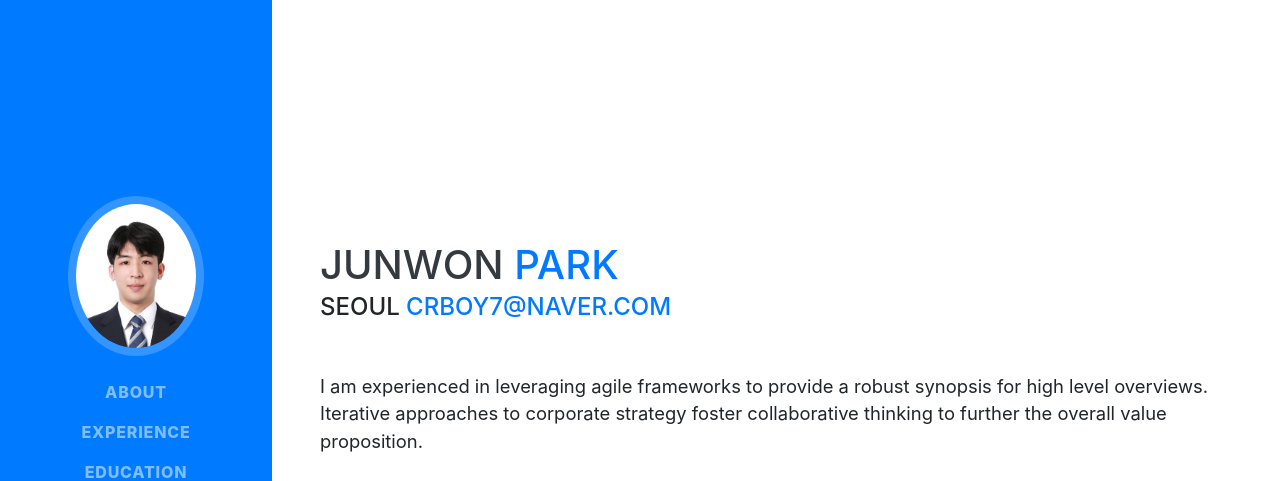
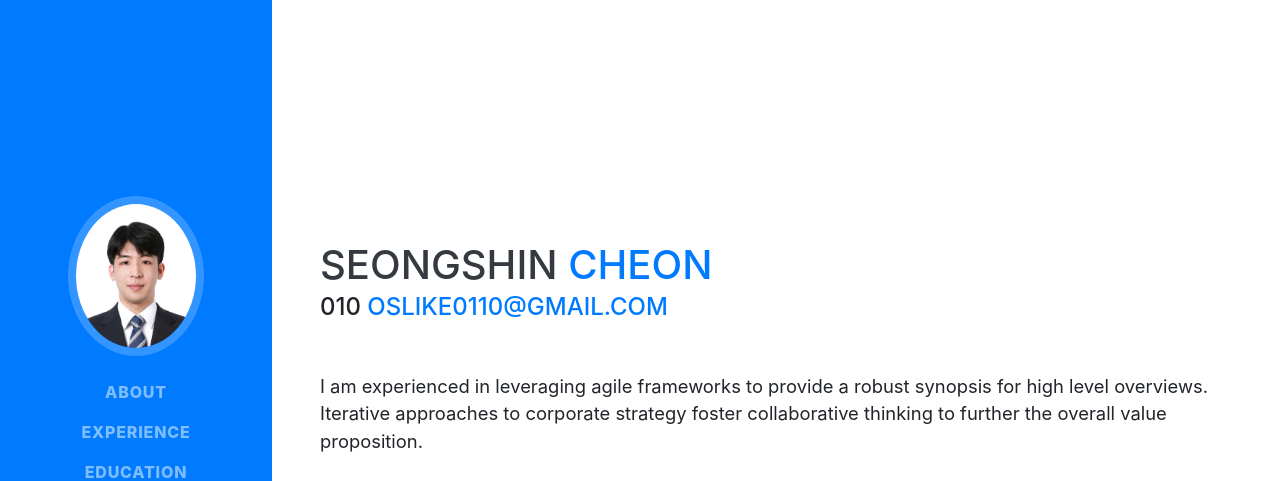
Before and after one commit to cheon0110/cheon0110.github.io, a website with bundled scripts: page index.html in a window 1280 px wide. Shown: the top 481 px of the page. Built offline with nearby package versions, Linux system fonts and the light colour scheme; a web font is replaced by a local one.

Commit message:
Update index.html

```diff
--- a/index.html
+++ b/index.html
@@ -8,7 +8,7 @@
   <meta name="description" content="">
   <meta name="author" content="">
 
-  <title>준원의 포토폴리오</title>
+  <title>성신의 포토폴리오</title>
 
   <!-- Bootstrap core CSS -->
   <link href="vendor/bootstrap/css/bootstrap.min.css" rel="stylesheet">
@@ -63,18 +63,18 @@
 
     <section class="resume-section p-3 p-lg-5 d-flex align-items-center" id="about">
       <div class="w-100">
-        <h1 class="mb-0">Junwon
-          <span class="text-primary">Park</span>
+        <h1 class="mb-0">Seongshin
+          <span class="text-primary">Cheon</span>
         </h1>
-        <div class="subheading mb-5">Seoul
-          <a href="mailto:name@email.com">crboy7@naver.com</a>
+        <div class="subheading mb-5">010
+          <a href="mailto:name@email.com">oslike0110@gmail.com</a>
         </div>
         <p class="lead mb-5">I am experienced in leveraging agile frameworks to provide a robust synopsis for high level overviews. Iterative approaches to corporate strategy foster collaborative thinking to further the overall value proposition.</p>
         <div class="social-icons">
           <!-- <a href="#">
             <i class="fab fa-linkedin-in"></i>
           </a> -->
-          <a href="https://github.com/joonwonpark" target="_blank"> <!--새창에서 열기-->
+          <a href="https://github.com/cheon0110" target="_blank"> <!--새창에서 열기-->
             <i class="fab fa-github"></i>
           </a>
           <a href="https://www.instagram.com/joonwon92">
```
